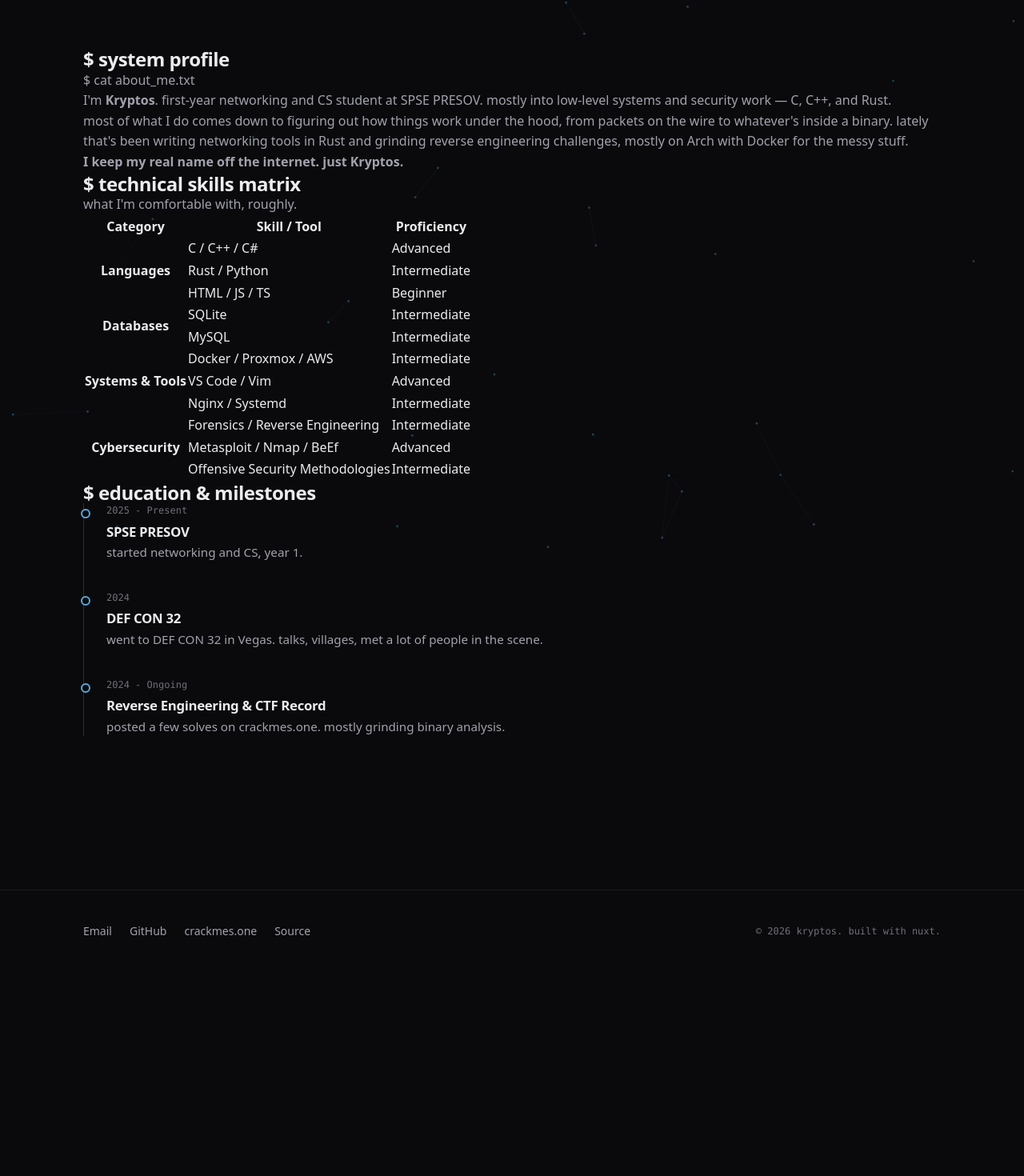
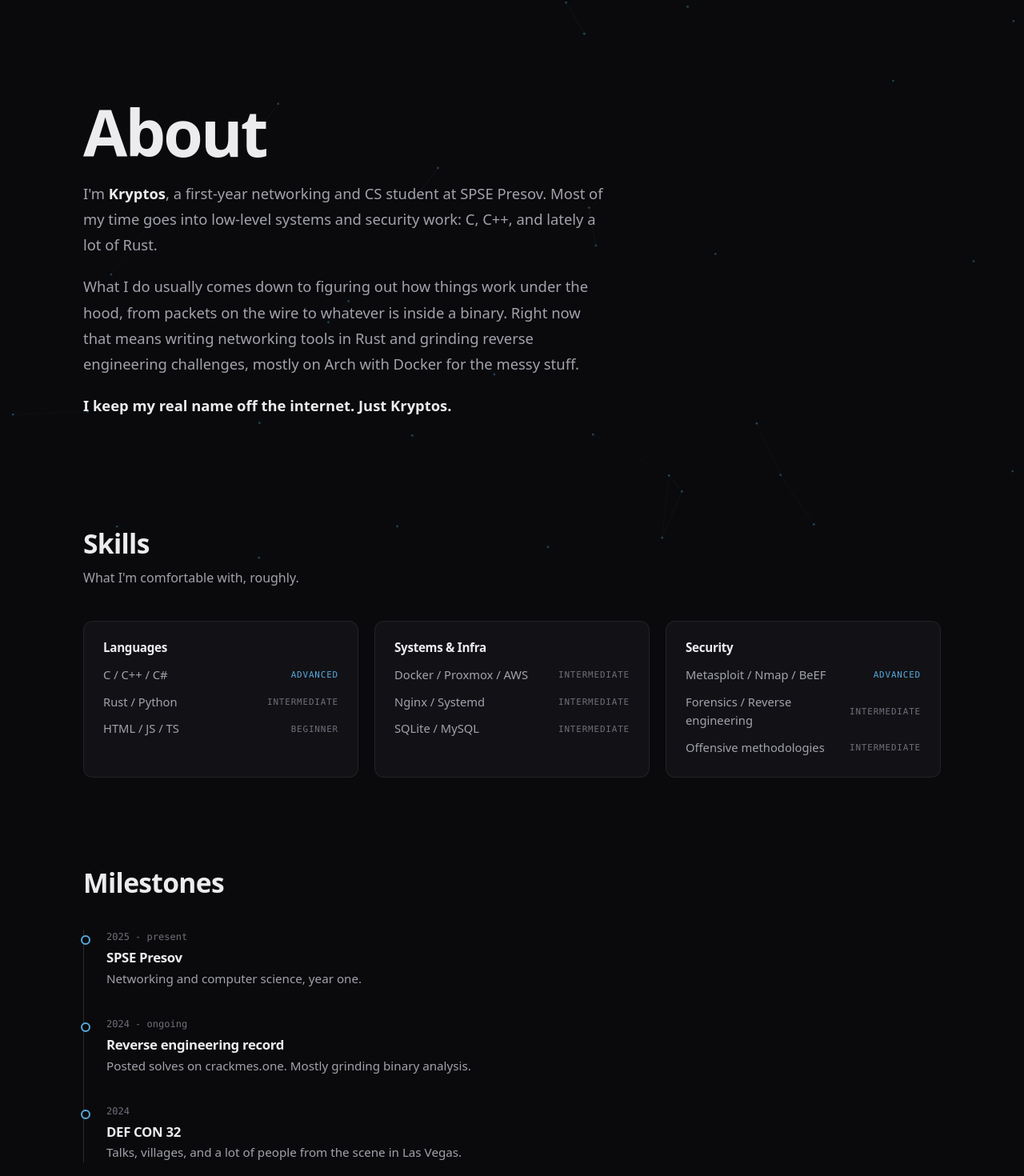
Before and after one commit to Kryptos-s/portfolio, a Nuxt app: page /about in a window 1280 px wide. Shown: the part 100-1570 px from the top of the page at 80% size. Before the commit the page ends 1315 px from the top, so only its background shows below. Built offline with nearby package versions, Linux system fonts and the light colour scheme.

Commit message:
about page

```diff
--- a/app/pages/about.vue
+++ b/app/pages/about.vue
@@ -1,112 +1,126 @@
 <script setup lang="ts">
-useHead({ title: 'Kryptos Terminal - About' })
+useHead({ title: 'About - Kryptos' })
 useSeoMeta({
-  description: 'Detailed biography, skills matrix, education, and cybersecurity focus areas.'
+  description: 'Who Kryptos is: networking and CS student, low-level systems and security work in C, C++ and Rust.'
 })
+
+const skillGroups = [
+  {
+    title: 'Languages',
+    items: [
+      { name: 'C / C++ / C#', level: 'advanced' },
+      { name: 'Rust / Python', level: 'intermediate' },
+      { name: 'HTML / JS / TS', level: 'beginner' }
+    ]
+  },
+  {
+    title: 'Systems & Infra',
+    items: [
+      { name: 'Docker / Proxmox / AWS', level: 'intermediate' },
+      { name: 'Nginx / Systemd', level: 'intermediate' },
+      { name: 'SQLite / MySQL', level: 'intermediate' }
+    ]
+  },
+  {
+    title: 'Security',
+    items: [
+      { name: 'Metasploit / Nmap / BeEF', level: 'advanced' },
+      { name: 'Forensics / Reverse engineering', level: 'intermediate' },
+      { name: 'Offensive methodologies', level: 'intermediate' }
+    ]
+  }
+]
+
+const milestones = [
+  {
+    date: '2025 - present',
+    title: 'SPSE Presov',
+    text: 'Networking and computer science, year one.'
+  },
+  {
+    date: '2024 - ongoing',
+    title: 'Reverse engineering record',
+    text: 'Posted solves on crackmes.one. Mostly grinding binary analysis.'
+  },
+  {
+    date: '2024',
+    title: 'DEF CON 32',
+    text: 'Talks, villages, and a lot of people from the scene in Las Vegas.'
+  }
+]
+
+const toolbox = [
+  {
+    title: 'Core stack',
+    items: ['Arch Linux & Windows 11', 'NeoVim, VSCodium', 'Kitty terminal', 'LibreWolf']
+  },
+  {
+    title: 'Offensive',
+    items: ['Metasploit Framework', 'Nmap', 'Burp Suite', 'Hashcat']
+  },
+  {
+    title: 'RE & forensics',
+    items: ['IDA Pro 9', 'x64dbg', 'Volatility Framework', 'Memoryze']
+  }
+]
 </script>
 
 <template>
   <div>
-    <section v-fade-in class="about-bio terminal-box section-fade-in">
-      <h2 class="with-cursor">$ system profile</h2>
-      <p class="prompt-line">$ cat about_me.txt</p>
-      <p>I'm <strong>Kryptos</strong>. first-year networking and CS student at SPSE PRESOV. mostly into low-level systems and security work — C, C++, and Rust.</p>
-      <p>most of what I do comes down to figuring out how things work under the hood, from packets on the wire to whatever's inside a binary. lately that's been writing networking tools in Rust and grinding reverse engineering challenges, mostly on Arch with Docker for the messy stuff.</p>
-      <p><strong>I keep my real name off the internet. just Kryptos.</strong></p>
-    </section>
-
-    <section v-fade-in class="skills-matrix section-fade-in">
-      <h2>$ technical skills matrix</h2>
-      <p class="subtitle">what I'm comfortable with, roughly.</p>
-
-      <div class="data-table-wrapper">
-        <table class="data-table">
-          <thead>
-            <tr>
-              <th>Category</th>
-              <th>Skill / Tool</th>
-              <th class="level-col">Proficiency</th>
-            </tr>
-          </thead>
-          <tbody>
-            <tr>
-              <th rowspan="3">Languages</th>
-              <td>C / C++ / C#</td>
-              <td class="level-col-adv">Advanced</td>
-            </tr>
-            <tr>
-              <td>Rust / Python</td>
-              <td class="level-col-int">Intermediate</td>
-            </tr>
-            <tr>
-              <td>HTML / JS / TS</td>
-              <td class="level-col-beg">Beginner</td>
-            </tr>
-            <tr>
-              <th rowspan="2">Databases</th>
-              <td>SQLite</td>
-              <td class="level-col-int">Intermediate</td>
-            </tr>
-            <tr>
-              <td>MySQL</td>
-              <td class="level-col-int">Intermediate</td>
-            </tr>
-            <tr>
-              <th rowspan="3">Systems &amp; Tools</th>
-              <td>Docker / Proxmox / AWS</td>
-              <td class="level-col-int">Intermediate</td>
-            </tr>
-            <tr>
-              <td>VS Code / Vim</td>
-              <td class="level-col-adv">Advanced</td>
-            </tr>
-            <tr>
-              <td>Nginx / Systemd</td>
-              <td class="level-col-int">Intermediate</td>
-            </tr>
-            <tr>
-              <th rowspan="3">Cybersecurity</th>
-              <td>Forensics / Reverse Engineering</td>
-              <td class="level-col-int">Intermediate</td>
-            </tr>
-            <tr>
-              <td>Metasploit / Nmap / BeEf</td>
-              <td class="level-col-adv">Advanced</td>
-            </tr>
-            <tr>
-              <td>Offensive Security Methodologies</td>
-              <td class="level-col-int">Intermediate</td>
-            </tr>
-          </tbody>
-        </table>
+    <section class="hero">
+      <h1 class="rise rise-1">About</h1>
+      <div class="bio rise rise-2">
+        <p>
+          I'm <strong>Kryptos</strong>, a first-year networking and CS student at
+          SPSE Presov. Most of my time goes into low-level systems and security
+          work: C, C++, and lately a lot of Rust.
+        </p>
+        <p>
+          What I do usually comes down to figuring out how things work under the
+          hood, from packets on the wire to whatever is inside a binary. Right now
+          that means writing networking tools in Rust and grinding reverse
+          engineering challenges, mostly on Arch with Docker for the messy stuff.
+        </p>
+        <p><strong>I keep my real name off the internet. Just Kryptos.</strong></p>
       </div>
     </section>
 
-    <section v-fade-in class="timeline-section section-fade-in">
-      <h2>$ education &amp; milestones</h2>
-      <div class="timeline">
-        <div class="timeline-item">
-          <div class="timeline-date">2025 - Present</div>
-          <div class="timeline-content">
-            <h3>SPSE PRESOV</h3>
-            <p>started networking and CS, year 1.</p>
-          </div>
+    <section v-fade-in class="section section-fade-in">
+      <h2 class="section-title">Skills</h2>
+      <p class="section-lede">What I'm comfortable with, roughly.</p>
+      <div class="grid-3">
+        <div v-for="group in skillGroups" :key="group.title" class="card skill-group">
+          <h3>{{ group.title }}</h3>
+          <ul class="skill-list">
+            <li v-for="skill in group.items" :key="skill.name">
+              <span>{{ skill.name }}</span>
+              <span class="skill-level" :class="{ adv: skill.level === 'advanced' }">{{ skill.level }}</span>
+            </li>
+          </ul>
         </div>
+      </div>
+    </section>
 
-        <div class="timeline-item">
-          <div class="timeline-date">2024</div>
-          <div class="timeline-content">
-            <h3>DEF CON 32</h3>
-            <p>went to DEF CON 32 in Vegas. talks, villages, met a lot of people in the scene.</p>
-          </div>
+    <section v-fade-in class="section section-fade-in">
+      <h2 class="section-title">Milestones</h2>
+      <div class="timeline" style="margin-top: 40px;">
+        <div v-for="item in milestones" :key="item.title" class="timeline-item">
+          <span class="timeline-date">{{ item.date }}</span>
+          <h3>{{ item.title }}</h3>
+          <p>{{ item.text }}</p>
         </div>
+      </div>
+    </section>
 
-        <div class="timeline-item">
-          <div class="timeline-date">2024 - Ongoing</div>
-          <div class="timeline-content">
-            <h3>Reverse Engineering &amp; CTF Record</h3>
-            <p>posted a few solves on crackmes.one. mostly grinding binary analysis.</p>
-          </div>
+    <section v-fade-in class="section section-fade-in">
+      <h2 class="section-title">Day-to-day toolbox</h2>
+      <p class="section-lede">The stuff I actually use for dev and security work.</p>
+      <div class="grid-3 toolbox">
+        <div v-for="group in toolbox" :key="group.title" class="toolbox-col">
+          <h3>{{ group.title }}</h3>
+          <ul class="tool-list">
+            <li v-for="tool in group.items" :key="tool">{{ tool }}</li>
+          </ul>
         </div>
       </div>
     </section>
```
